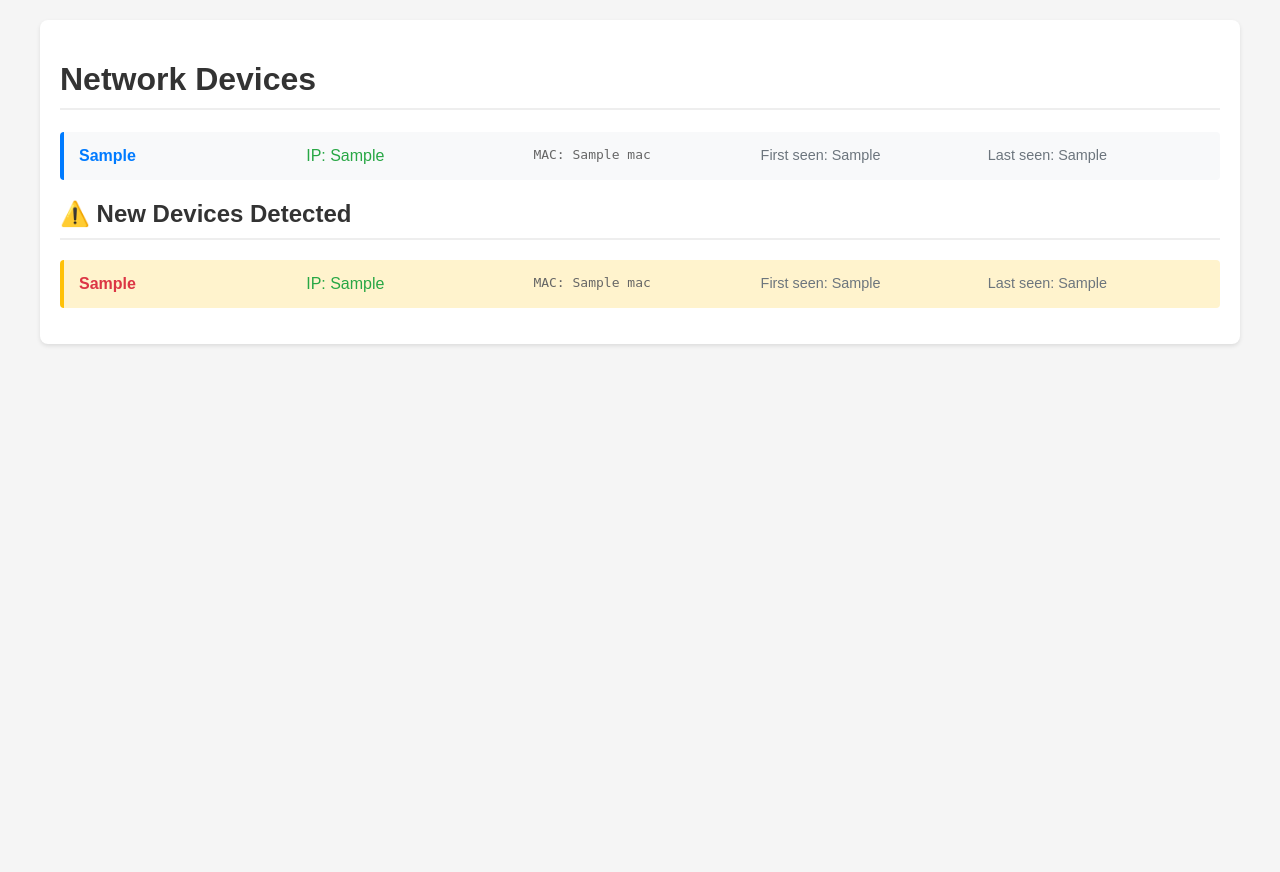
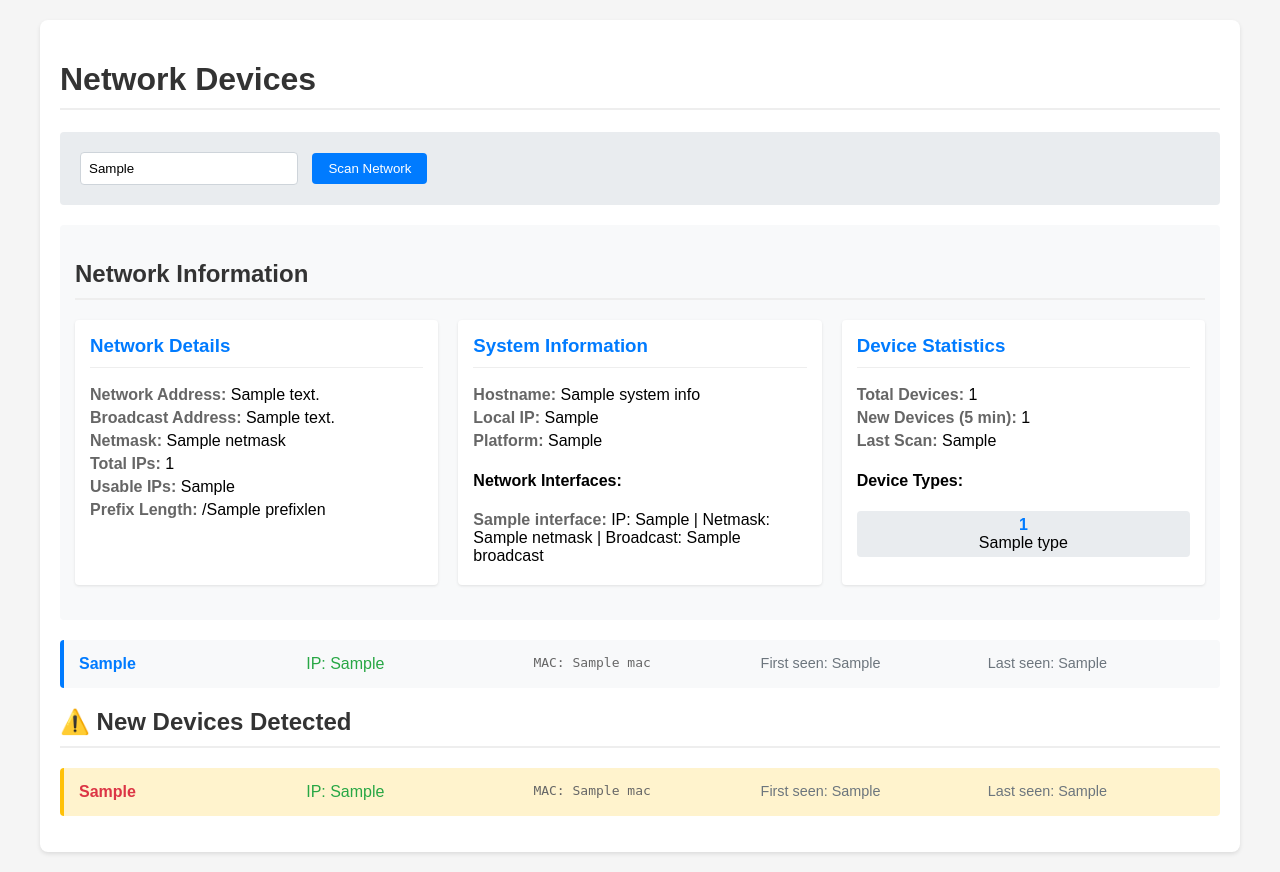
Before and after one commit to ldemaj/network-security-monitor, a Flask app: template templates/index.html in a window 1280 px wide. Before the commit the page ends 346 px from the top, so only its background shows below. Run offline with Flask 3, Linux system fonts and the light colour scheme; the template is opened without the code that fills it: most values are stand-ins (such as "Sample title", 1, 10 or a date in 2020).

Commit message:
update ip range

```diff
--- a/app.py
+++ b/app.py
@@ -1,16 +1,109 @@
 import os
-from flask import Flask, render_template
+from flask import Flask, render_template, request, redirect, url_for, flash
 from scanner import scan_network
 import smtplib
 from email.mime.text import MIMEText
 from models import init_db, save_device, get_all_devices, get_new_devices
 from datetime import datetime, timedelta
+import ipaddress
+import re
+import socket
+import psutil
+import platform
 
 app = Flask(__name__)
 
+# Configuration
 EMAIL_SENDER = os.getenv("EMAIL_SENDER")
 EMAIL_PASSWORD = os.getenv("EMAIL_PASSWORD")
 EMAIL_RECEIVER = os.getenv("EMAIL_RECEIVER")
+IP_RANGE = os.getenv("IP_RANGE")
+
+def get_network_info(ip_range):
+    try:
+        network = ipaddress.IPv4Network(ip_range, strict=False)
+        return {
+            'network_address': str(network.network_address),
+            'broadcast_address': str(network.broadcast_address),
+            'netmask': str(network.netmask),
+            'total_ips': network.num_addresses,
+            'usable_ips': network.num_addresses - 2,  # Excluding network and broadcast
+            'is_private': network.is_private,
+            'prefixlen': network.prefixlen
+        }
+    except:
+        return None
+
+def get_system_network_info():
+    try:
+        # Get hostname
+        hostname = socket.gethostname()
+
+        # Get local IP
+        local_ip = socket.gethostbyname(hostname)
+
+        # Get network interfaces
+        interfaces = []
+        for interface, addrs in psutil.net_if_addrs().items():
+            for addr in addrs:
+                if addr.family == socket.AF_INET:  # IPv4 only
+                    interfaces.append({
+                        'name': interface,
+                        'ip': addr.address,
+                        'netmask': addr.netmask,
+                        'broadcast': addr.broadcast
+                    })
+
+        return {
+            'hostname': hostname,
+            'local_ip': local_ip,
+            'interfaces': interfaces,
+            'platform': platform.system(),
+            'platform_release': platform.release()
+        }
+    except:
+        return None
+
+def get_device_statistics(devices):
+    if not devices:
+        return {}
+
+    # Count devices by type
+    device_types = {}
+    for device in devices:
+        device_type = device['device_type']
+        device_types[device_type] = device_types.get(device_type, 0) + 1
+
+    # Get most recent scan time
+    most_recent = max(device['last_seen'] for device in devices)
+
+    # Count new devices in last 5 minutes
+    five_mins_ago = (datetime.now() - timedelta(minutes=5)).strftime("%Y-%m-%d %H:%M:%S")
+    new_devices_count = len([d for d in devices if d['first_seen'] >= five_mins_ago])
+
+    return {
+        'total_devices': len(devices),
+        'device_types': device_types,
+        'most_recent_scan': most_recent,
+        'new_devices_count': new_devices_count
+    }
+
+def validate_ip_range(ip_range):
+    try:
+        # Check if the format is correct (e.g., 192.168.1.1/24)
+        if not re.match(r'^\d{1,3}\.\d{1,3}\.\d{1,3}\.\d{1,3}/\d{1,2}$', ip_range):
+            return False, "Invalid IP range format. Use format: xxx.xxx.xxx.xxx/xx"
+
+        # Try to create an IPv4Network object
+        network = ipaddress.IPv4Network(ip_range, strict=False)
+
+        # Check if the network is private
+        if not network.is_private:
+            return False, "Please use a private IP range (e.g., 192.168.x.x, 10.x.x.x, 172.16.x.x)"
+
+        return True, network
+    except ValueError as e:
+        return False, f"Invalid IP range: {str(e)}"
 
 def send_email(new_devices):
     body = "\n".join(f"{d['ip']} - {d['mac']} - {d['device_type']}" for d in new_devices)
@@ -25,13 +118,6 @@ def send_email(new_devices):
 
 @app.route("/")
 def index():
-    # Scan network
-    scanned_devices = scan_network()
-
-    # Save all scanned devices to database
-    for device in scanned_devices:
-        save_device(device)
-
     # Get all devices from database
     all_devices = get_all_devices()
 
@@ -42,9 +128,68 @@ def index():
     if new_devices and EMAIL_SENDER and EMAIL_PASSWORD and EMAIL_RECEIVER:
         send_email(new_devices)
 
+    # Get network information
+    network_info = get_network_info(IP_RANGE) if IP_RANGE else None
+    system_info = get_system_network_info()
+    device_stats = get_device_statistics(all_devices)
+
     return render_template("index.html",
                          scanned=all_devices,
-                         new_devices=new_devices)
+                         new_devices=new_devices,
+                         ip_range=IP_RANGE,
+                         network_info=network_info,
+                         system_info=system_info,
+                         device_stats=device_stats)
+
+@app.route("/scan", methods=["POST"])
+def scan():
+    ip_range = request.form.get("ip_range", "").strip()
+
+    # Validate IP range
+    is_valid, result = validate_ip_range(ip_range)
+    if not is_valid:
+        return render_template("index.html",
+                             scanned=get_all_devices(),
+                             new_devices=[],
+                             ip_range=IP_RANGE,
+                             error=result)
+
+    try:
+        # Scan network with the provided IP range
+        scanned_devices = scan_network(ip_range=ip_range)
+
+        # Save all scanned devices to database
+        for device in scanned_devices:
+            save_device(device)
+
+        # Get updated device list
+        all_devices = get_all_devices()
+        five_mins_ago = (datetime.now() - timedelta(minutes=5)).strftime("%Y-%m-%d %H:%M:%S")
+        new_devices = get_new_devices(five_mins_ago)
+
+        if new_devices and EMAIL_SENDER and EMAIL_PASSWORD and EMAIL_RECEIVER:
+            send_email(new_devices)
+
+        # Get network information
+        network_info = get_network_info(ip_range)
+        system_info = get_system_network_info()
+        device_stats = get_device_statistics(all_devices)
+
+        return render_template("index.html",
+                             scanned=all_devices,
+                             new_devices=new_devices,
+                             ip_range=ip_range,
+                             network_info=network_info,
+                             system_info=system_info,
+                             device_stats=device_stats,
+                             success=f"Successfully scanned {len(scanned_devices)} devices")
+
+    except Exception as e:
+        return render_template("index.html",
+                             scanned=get_all_devices(),
+                             new_devices=[],
+                             ip_range=IP_RANGE,
+                             error=f"Error scanning network: {str(e)}")
 
 if __name__ == "__main__":
     init_db()  # Initialize database on startup
--- a/requirements.txt
+++ b/requirements.txt
@@ -1,3 +1,4 @@
 flask==3.0.2
 scapy==2.5.0
 python-nmap==0.7.1
+psutil==5.9.8
--- a/templates/index.html
+++ b/templates/index.html
@@ -63,11 +63,189 @@
         color: #28a745;
         font-style: italic;
       }
+      .network-info {
+        background-color: #e9ecef;
+        padding: 10px;
+        border-radius: 4px;
+        margin-bottom: 20px;
+        font-family: monospace;
+      }
+      .scan-form {
+        background-color: #e9ecef;
+        padding: 20px;
+        border-radius: 4px;
+        margin-bottom: 20px;
+      }
+      .scan-form input[type="text"] {
+        padding: 8px;
+        border: 1px solid #ced4da;
+        border-radius: 4px;
+        margin-right: 10px;
+        width: 200px;
+      }
+      .scan-form button {
+        padding: 8px 16px;
+        background-color: #007bff;
+        color: white;
+        border: none;
+        border-radius: 4px;
+        cursor: pointer;
+      }
+      .scan-form button:hover {
+        background-color: #0056b3;
+      }
+      .error-message {
+        color: #dc3545;
+        margin-top: 10px;
+      }
+      .success-message {
+        color: #28a745;
+        margin-top: 10px;
+      }
+      .info-section {
+        background-color: #f8f9fa;
+        padding: 15px;
+        border-radius: 4px;
+        margin-bottom: 20px;
+      }
+      .info-grid {
+        display: grid;
+        grid-template-columns: repeat(auto-fit, minmax(300px, 1fr));
+        gap: 20px;
+        margin-bottom: 20px;
+      }
+      .info-card {
+        background-color: white;
+        padding: 15px;
+        border-radius: 4px;
+        box-shadow: 0 1px 3px rgba(0,0,0,0.1);
+      }
+      .info-card h3 {
+        margin-top: 0;
+        color: #007bff;
+        border-bottom: 1px solid #eee;
+        padding-bottom: 10px;
+      }
+      .info-item {
+        margin: 5px 0;
+      }
+      .info-label {
+        font-weight: bold;
+        color: #666;
+      }
+      .device-type-stats {
+        display: grid;
+        grid-template-columns: repeat(auto-fit, minmax(150px, 1fr));
+        gap: 10px;
+        margin-top: 10px;
+      }
+      .device-type-item {
+        background-color: #e9ecef;
+        padding: 5px 10px;
+        border-radius: 4px;
+        text-align: center;
+      }
+      .device-type-count {
+        font-weight: bold;
+        color: #007bff;
+      }
     </style>
   </head>
   <body>
     <div class="container">
       <h1>Network Devices</h1>
+
+      <div class="scan-form">
+        <form action="/scan" method="POST">
+          <input type="text" name="ip_range" placeholder="Enter IP range (e.g., 192.168.1.1/24)"
+                 value="{{ ip_range or '' }}" required>
+          <button type="submit">Scan Network</button>
+        </form>
+        {% if error %}
+        <div class="error-message">{{ error }}</div>
+        {% endif %}
+        {% if success %}
+        <div class="success-message">{{ success }}</div>
+        {% endif %}
+      </div>
+
+      {% if network_info %}
+      <div class="info-section">
+        <h2>Network Information</h2>
+        <div class="info-grid">
+          <div class="info-card">
+            <h3>Network Details</h3>
+            <div class="info-item">
+              <span class="info-label">Network Address:</span> {{ network_info.network_address }}
+            </div>
+            <div class="info-item">
+              <span class="info-label">Broadcast Address:</span> {{ network_info.broadcast_address }}
+            </div>
+            <div class="info-item">
+              <span class="info-label">Netmask:</span> {{ network_info.netmask }}
+            </div>
+            <div class="info-item">
+              <span class="info-label">Total IPs:</span> {{ network_info.total_ips }}
+            </div>
+            <div class="info-item">
+              <span class="info-label">Usable IPs:</span> {{ network_info.usable_ips }}
+            </div>
+            <div class="info-item">
+              <span class="info-label">Prefix Length:</span> /{{ network_info.prefixlen }}
+            </div>
+          </div>
+
+          {% if system_info %}
+          <div class="info-card">
+            <h3>System Information</h3>
+            <div class="info-item">
+              <span class="info-label">Hostname:</span> {{ system_info.hostname }}
+            </div>
+            <div class="info-item">
+              <span class="info-label">Local IP:</span> {{ system_info.local_ip }}
+            </div>
+            <div class="info-item">
+              <span class="info-label">Platform:</span> {{ system_info.platform }} {{ system_info.platform_release }}
+            </div>
+            <h4>Network Interfaces:</h4>
+            {% for interface in system_info.interfaces %}
+            <div class="info-item">
+              <span class="info-label">{{ interface.name }}:</span>
+              IP: {{ interface.ip }}
+              {% if interface.netmask %} | Netmask: {{ interface.netmask }}{% endif %}
+              {% if interface.broadcast %} | Broadcast: {{ interface.broadcast }}{% endif %}
+            </div>
+            {% endfor %}
+          </div>
+          {% endif %}
+
+          {% if device_stats %}
+          <div class="info-card">
+            <h3>Device Statistics</h3>
+            <div class="info-item">
+              <span class="info-label">Total Devices:</span> {{ device_stats.total_devices }}
+            </div>
+            <div class="info-item">
+              <span class="info-label">New Devices (5 min):</span> {{ device_stats.new_devices_count }}
+            </div>
+            <div class="info-item">
+              <span class="info-label">Last Scan:</span> {{ device_stats.most_recent_scan }}
+            </div>
+            <h4>Device Types:</h4>
+            <div class="device-type-stats">
+              {% for type, count in device_stats.device_types.items() %}
+              <div class="device-type-item">
+                <div class="device-type-count">{{ count }}</div>
+                <div>{{ type }}</div>
+              </div>
+              {% endfor %}
+            </div>
+          </div>
+          {% endif %}
+        </div>
+      </div>
+      {% endif %}
+
       <ul class="device-list">
         {% for device in scanned %}
         <li class="device-item">
```
Also changed, not shown: README.md, 1 other file.
